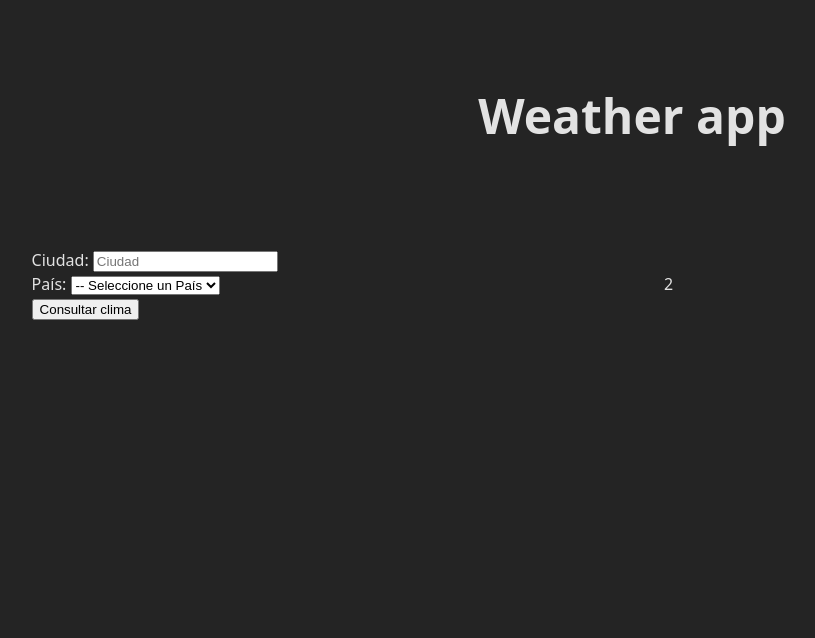
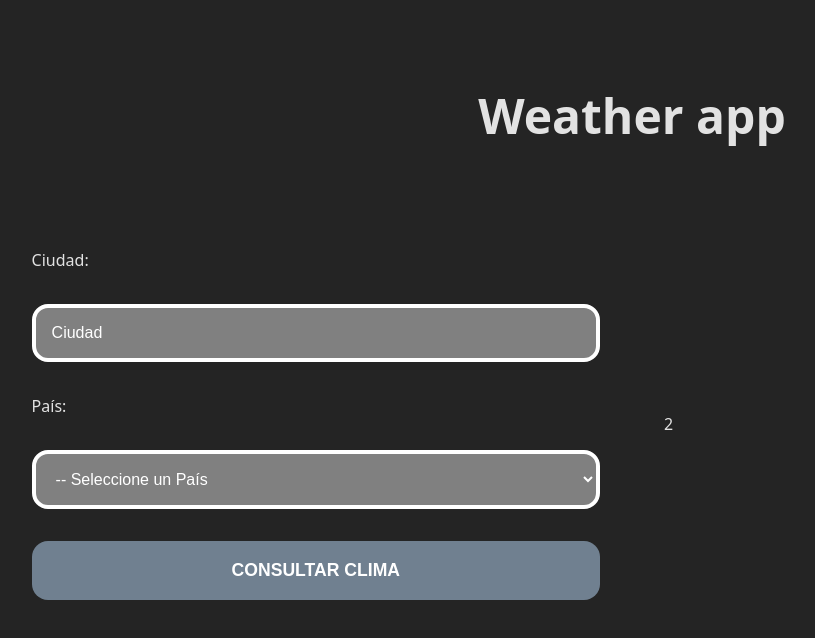
Before and after one commit to StyvenSoft/React-TypeScript-Complete-Guide, a React (Vite) app in the folder weather-react-app/: page / in a window 1280 px wide. Shown: the top 638 px of the page, without its empty margins (8-823 px from the left). Built offline with nearby package versions, Linux system fonts and the light colour scheme.

Commit message:
Styles form and useState basic

```diff
--- a/weather-react-app/src/components/Form/Form.module.css
+++ b/weather-react-app/src/components/Form/Form.module.css
@@ -1,4 +1,33 @@
-form {
+.form,
+.field {
     display: flex;
-    align-items: center;
+    flex-direction: column;
+    gap: 2rem;
 }
+
+.form input[type="text"],
+.form select {
+    padding: 1rem;
+    background-color: gray;
+    border: .3rem solid white;
+    color: white;
+    font-size: 1rem;
+    font-weight: 400;
+    border-radius: 1rem;
+}
+
+.field ::placeholder {
+    color: white;
+}
+
+.submit {
+    background-color: slategrey;
+    border: none;
+    color: white;
+    font-weight: 700;
+    font-size: 1.1rem;
+    text-transform: uppercase;
+    cursor: pointer;
+    padding: 1.2rem;
+    border-radius: 1rem;
+}
--- a/weather-react-app/src/components/Form/Form.tsx
+++ b/weather-react-app/src/components/Form/Form.tsx
@@ -1,9 +1,17 @@
+import { useState } from "react";
 import { countries } from "../../data/countries";
+import styles from './Form.module.css'
 
 export default function Form() {
+
+    const [search, setSearch] = useState({
+        city: '',
+        country: ''
+    })
+
     return (
-        <form>
-            <div>
+        <form className={styles.form}>
+            <div className={styles.field}>
                 <label htmlFor="city">Ciudad: </label>
                 <input
                     type="text"
@@ -12,7 +20,7 @@
                     placeholder="Ciudad"
                 />
             </div>
-            <div>
+            <div className={styles.field}>
                 <label htmlFor="country">País: </label>
                 <select>
                     <option value="">-- Seleccione un País</option>
@@ -26,7 +34,7 @@
                     ))}
                 </select>
             </div>
-            <input type="submit" value='Consultar clima' />
+            <input className={styles.submit} type="submit" value='Consultar clima' />
         </form>
     )
 }
```
